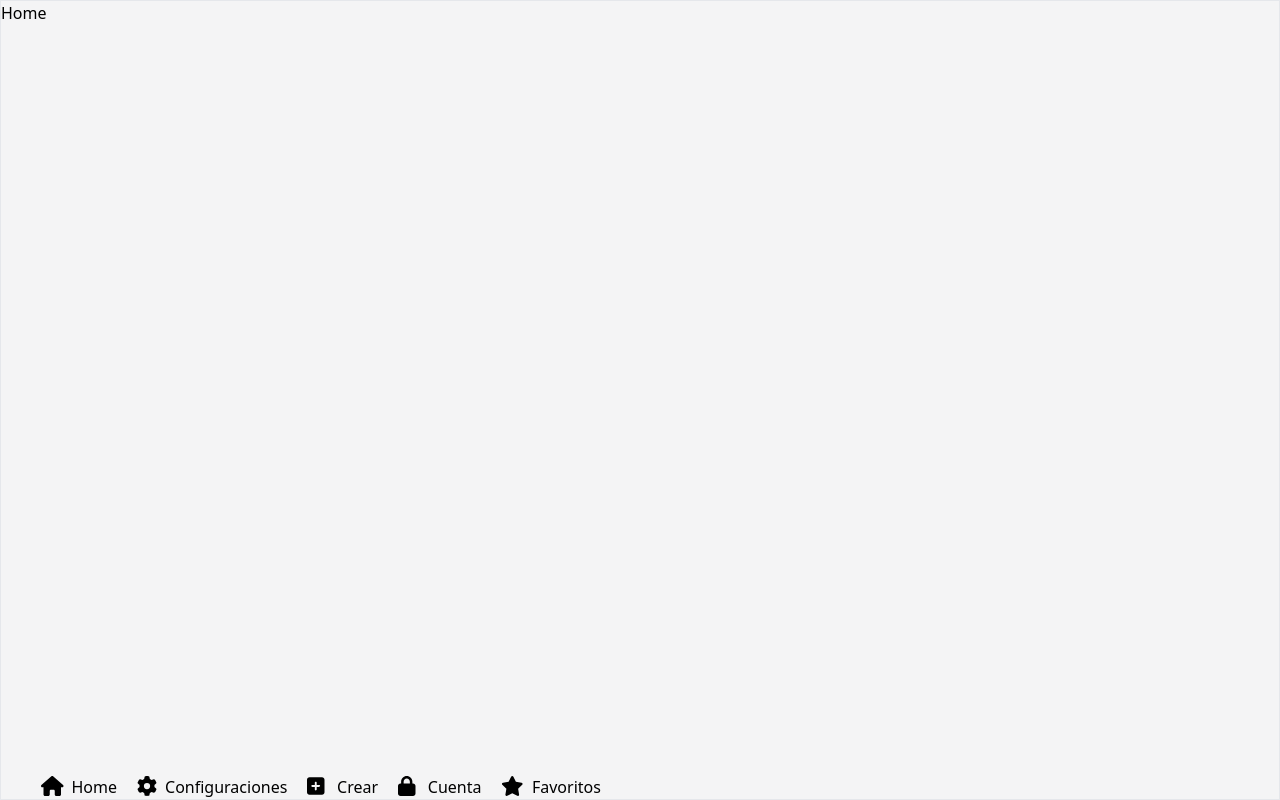
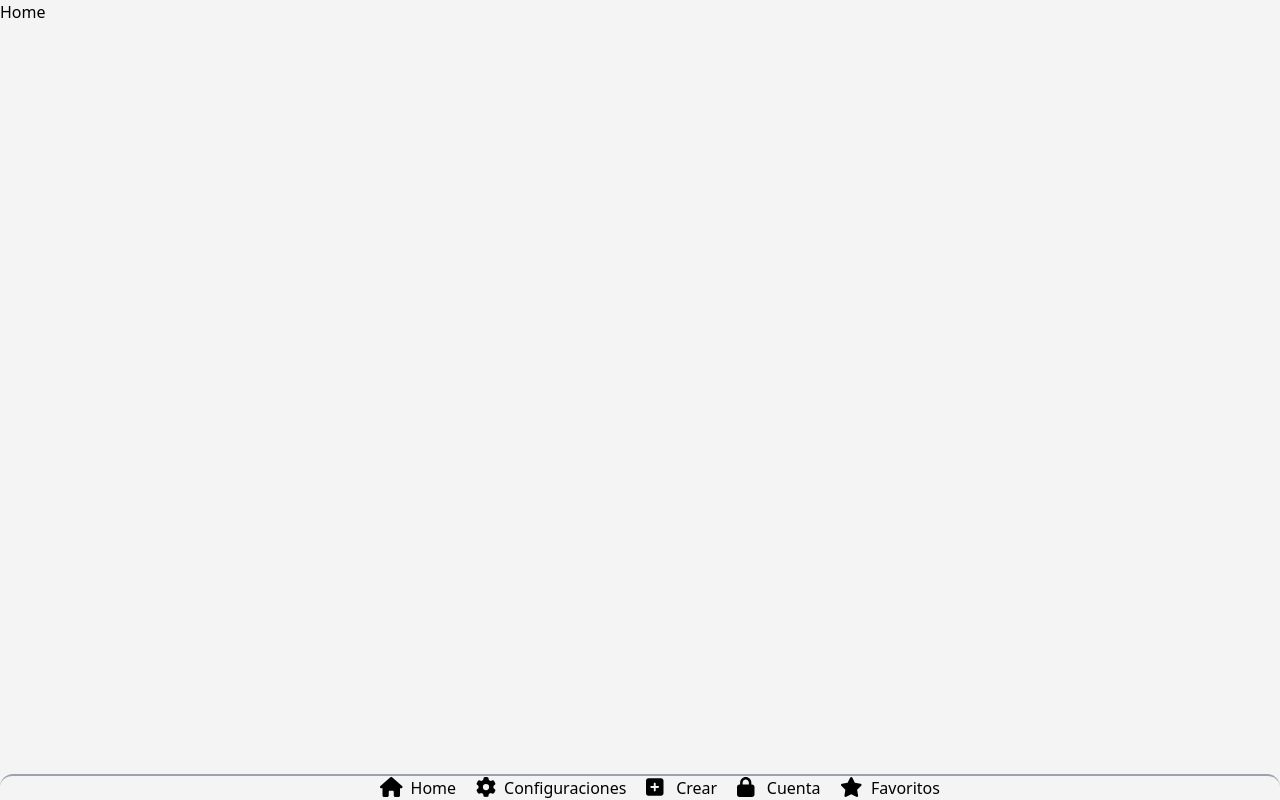
Before and after one commit to Josee-cmd/Tailwind-Practice, a React (Vite) app: page /Tailwind-Practice/panel/home in a window 1280 px wide. Built offline with nearby package versions, Linux system fonts and the light colour scheme.

Commit message:
Home page in process

```diff
--- a/src/App.jsx
+++ b/src/App.jsx
@@ -18,7 +18,7 @@ function App() {
   }, []);
 
   return (
-    <div className="flex items-center justify-center h-screen lg:bg-zinc-100 border">
+    <div className="flex items-center justify-center h-screen lg:bg-zinc-100">
       <Routes>
         <Route path="/Tailwind-Practice/" element={<AppComponents />} />
         <Route path="/Tailwind-Practice/signup" element={<SignUp />} />
--- a/src/Components/Icons.jsx
+++ b/src/Components/Icons.jsx
@@ -6,5 +6,5 @@ export const Icons = ({ css, icon }) => {
 
 Icons.propTypes = {
   css: PropTypes.string.isRequired,
-  icon: PropTypes.string.isRequired,
+  icon: PropTypes.object.isRequired,
 };
--- a/src/Components/NavBar.jsx
+++ b/src/Components/NavBar.jsx
@@ -16,8 +16,8 @@ function NavBar() {
       <div className="h-full row-span-2">
       <Outlet />
       </div>
-      <nav className="w-full h-full flex items-end ">
-        <ul className="w-full h-auto flex pl-10 gap-5  ">
+      <nav className="w-full h-full flex items-end border-t-2 border-gray-400 rounded-2xl ">
+        <ul className="w-full h-auto flex pl-10 gap-5 justify-center ">
           <li>
             <Link to="home">
               <Icons
@@ -39,7 +39,6 @@ function NavBar() {
                 icon={faGear}
               />
             </Link>
-
           </li>
           <li>
             <Link to="user-create">
--- a/src/Pages/Panel.jsx
+++ b/src/Pages/Panel.jsx
@@ -2,7 +2,7 @@
 
 function Panel() {
   return (
-    <div>
+    <div className="h-full ">
       Home
     </div>
   );
```
